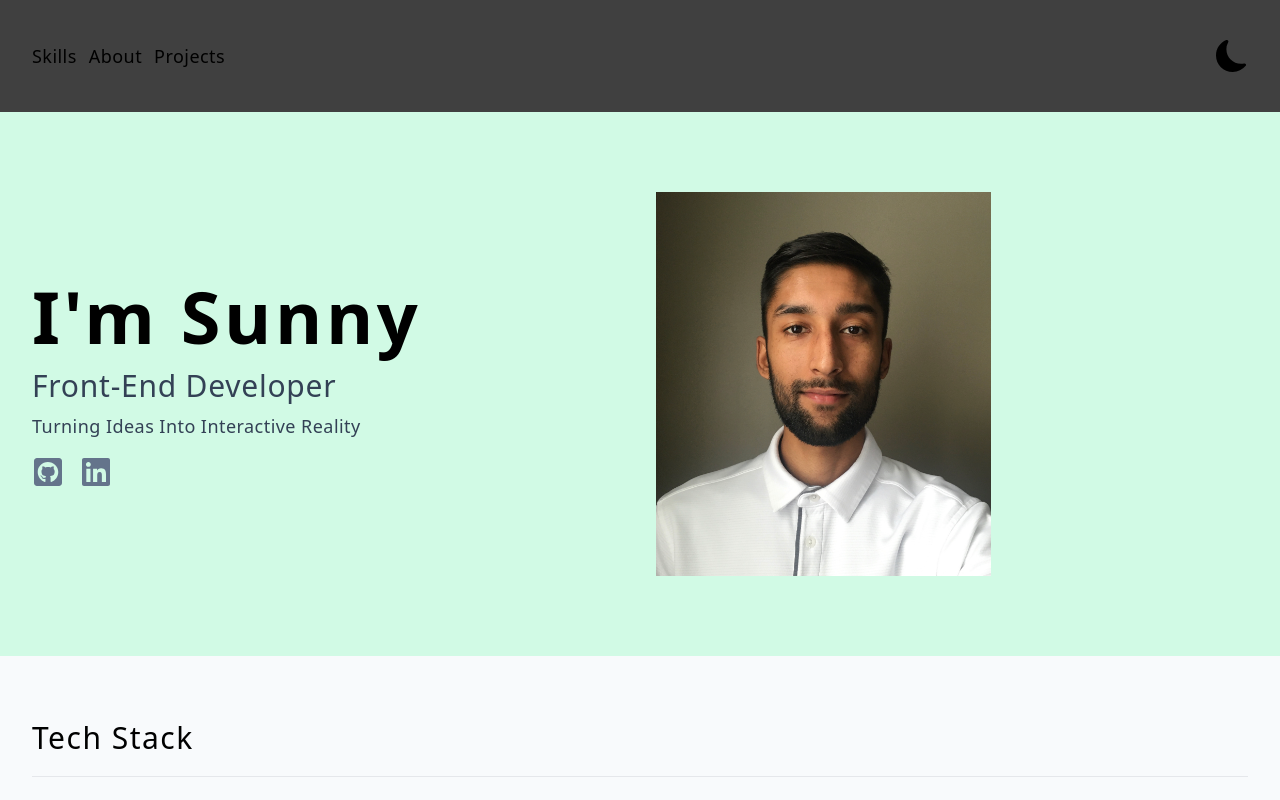
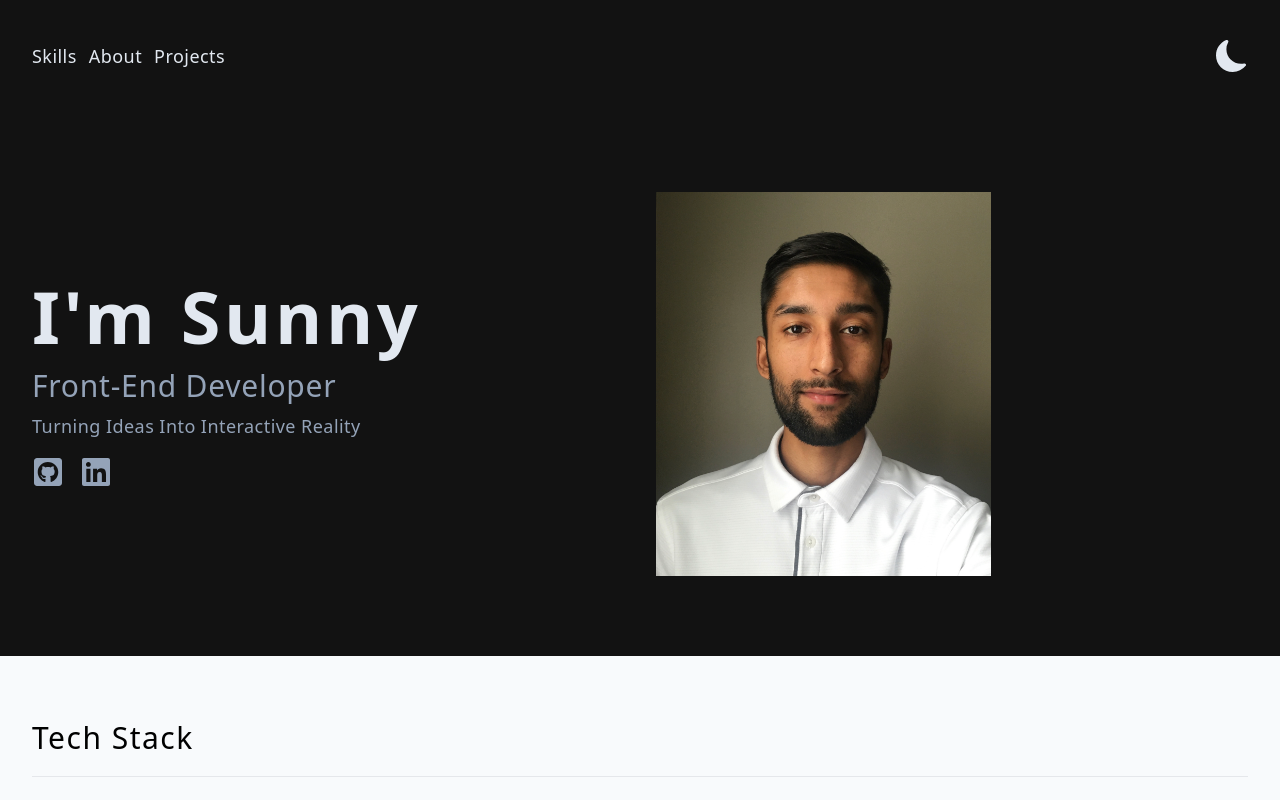
Before and after one commit to sun-n-y/webDevPortfolio, a React (Vite) app: page / in a window 1280 px wide. Both pictures are taken after a click on the button 1232 px from the left and 56 px from the top of the page. Shown: the top 800 px of the page. Built offline with nearby package versions, Linux system fonts and the light colour scheme; no server answers.

Commit message:
add dark mode colors

```diff
--- a/src/components/Hero.jsx
+++ b/src/components/Hero.jsx
@@ -3,14 +3,16 @@ import { FaGithubSquare, FaLinkedin } from 'react-icons/fa';
 
 const Hero = () => {
   return (
-    <div className="bg-emerald-100 py-20">
+    <div className="bg-emerald-100 duration-200 dark:bg-dark-grey py-20">
       <div className="align-elements grid md:grid-cols-2 items-center gap-8">
         <article>
-          <h1 className="text-7xl font-bold tracking-wider">I'm Sunny</h1>
-          <p className="mt-4 text-3xl text-slate-700 capitalize tracking-wide">
+          <h1 className="text-7xl font-bold tracking-wider dark:text-slate-200 duration-200">
+            I'm Sunny
+          </h1>
+          <p className="mt-4 text-3xl text-slate-700 dark:text-slate-400 capitalize tracking-wide">
             front-end developer
           </p>
-          <p className="mt-2 text-lg text-slate-700 capitalize tracking-wide">
+          <p className="mt-2 text-lg text-slate-700 capitalize tracking-wide dark:text-slate-400">
             turning ideas into interactive reality
           </p>
           <div className="flex gap-x-4 mt-4">
@@ -19,14 +21,14 @@ const Hero = () => {
               target="_blank"
               rel="norefferrer"
             >
-              <FaGithubSquare className="h-8 w-8 text-slate-500 hover:text-slate-300 duration-300" />
+              <FaGithubSquare className="h-8 w-8 text-slate-500  hover:text-slate-300 duration-300 dark:text-slate-400 dark:hover:text-emerald-600" />
             </a>
             <a
               href="https://www.linkedin.com/in/sunny-patel-skp/"
               target="_blank"
               rel="norefferrer"
             >
-              <FaLinkedin className="h-8 w-8 text-slate-500 hover:text-slate-300 duration-300" />
+              <FaLinkedin className="h-8 w-8 text-slate-500 hover:text-slate-300 duration-300 dark:text-slate-400 dark:hover:text-emerald-600" />
             </a>
           </div>
         </article>
--- a/src/components/Navbar.jsx
+++ b/src/components/Navbar.jsx
@@ -6,7 +6,7 @@ const Navbar = () => {
   const { isDarkTheme, toggleDarkTheme } = useGlobalContext();
 
   return (
-    <nav className="bg-emerald-100 dark:bg-neutral-700" id="home">
+    <nav className="bg-emerald-100 duration-200 dark:bg-dark-grey" id="home">
       <div className="align-elements py-8 flex flex-row justify-between items-end sm:flex-row sm:gap-x-16 sm:items-center sm:py-10 ">
         <div className="flex gap-x-3">
           {links.map((link) => {
@@ -15,7 +15,7 @@ const Navbar = () => {
               <a
                 key={id}
                 href={href}
-                className="capitalize text-lg tracking-wide hover:text-emerald-600 duration-300"
+                className="capitalize text-lg tracking-wide hover:text-emerald-600 duration-300 dark:text-slate-200 dark:hover:text-emerald-600"
               >
                 {text}
               </a>
@@ -25,7 +25,7 @@ const Navbar = () => {
         <div className="grid">
           <button onClick={toggleDarkTheme}>
             {isDarkTheme ? (
-              <BsFillMoonFill className="h-8 w-8" />
+              <BsFillMoonFill className="h-8 w-8 dark:text-slate-200" />
             ) : (
               <BsFillSunFill className="h-8 w-8" />
             )}
--- a/tailwind.config.cjs
+++ b/tailwind.config.cjs
@@ -2,7 +2,11 @@
 export default {
   content: ['./index.html', './src/**/*.{js,ts,jsx,tsx}'],
   theme: {
-    extend: {},
+    extend: {
+      colors: {
+        'dark-grey': '#121212',
+      },
+    },
   },
   plugins: [],
   darkMode: 'class',
```
